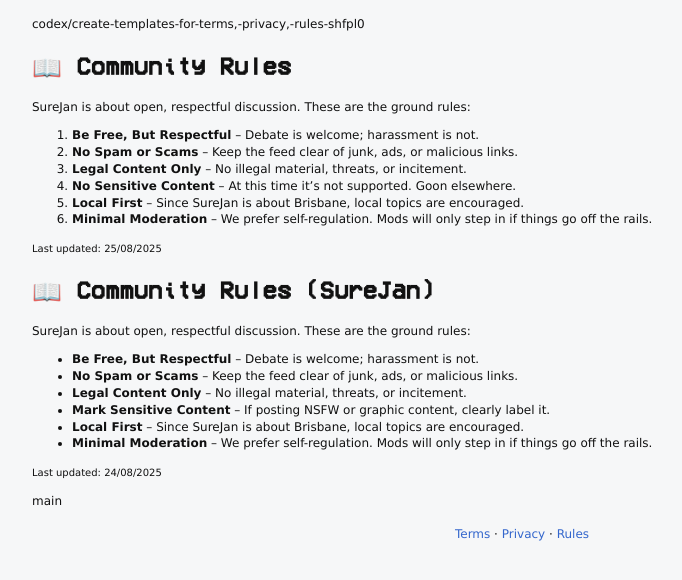
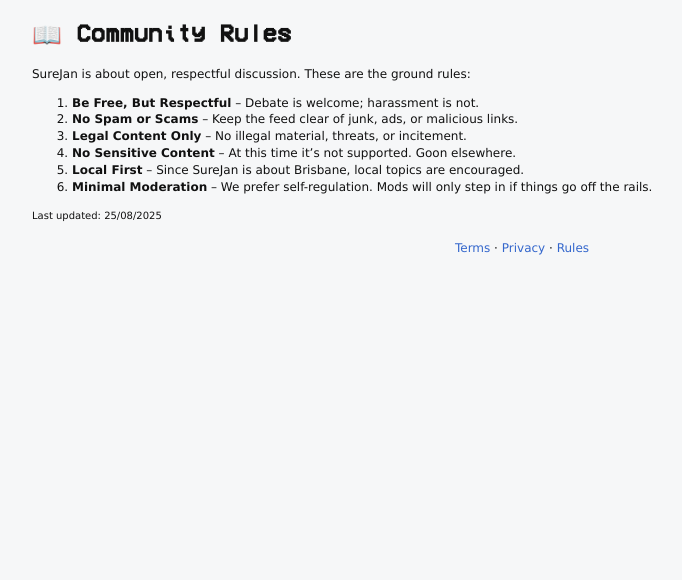
Before and after one commit to Dexter2099/SureJan, a Django app: page /rules/ in a window 1280 px wide. Shown: the part 125-705 px from the top of the page, without its empty margins (118-800 px from the left). Run offline with Django 5.2, Linux system fonts and the light colour scheme; some libraries are stand-ins or nearby versions.

Commit message:
Fix legal templates

```diff
--- a/templates/legal/rules.html
+++ b/templates/legal/rules.html
@@ -1,6 +1,5 @@
 {% extends "base.html" %}
 {% block content %}
-codex/create-templates-for-terms,-privacy,-rules-shfpl0
 <h1>📖 Community Rules</h1>
 <p>SureJan is about open, respectful discussion. These are the ground rules:</p>
 <ol>
@@ -12,17 +11,4 @@ codex/create-templates-for-terms,-privacy,-rules-shfpl0
   <li><strong>Minimal Moderation</strong> – We prefer self-regulation. Mods will only step in if things go off the rails.</li>
 </ol>
 <p><small>Last updated: 25/08/2025</small></p>
-
-<h1>📖 Community Rules (SureJan)</h1>
-<p>SureJan is about open, respectful discussion. These are the ground rules:</p>
-<ul>
-  <li><strong>Be Free, But Respectful</strong> – Debate is welcome; harassment is not.</li>
-  <li><strong>No Spam or Scams</strong> – Keep the feed clear of junk, ads, or malicious links.</li>
-  <li><strong>Legal Content Only</strong> – No illegal material, threats, or incitement.</li>
-  <li><strong>Mark Sensitive Content</strong> – If posting NSFW or graphic content, clearly label it.</li>
-  <li><strong>Local First</strong> – Since SureJan is about Brisbane, local topics are encouraged.</li>
-  <li><strong>Minimal Moderation</strong> – We prefer self-regulation. Mods will only step in if things go off the rails.</li>
-</ul>
-<p><small>Last updated: 24/08/2025</small></p>
-main
 {% endblock %}
```
Also changed, not shown: templates/legal/privacy.html (+0 -10 lines), templates/legal/terms.html (+0 -10 lines).
